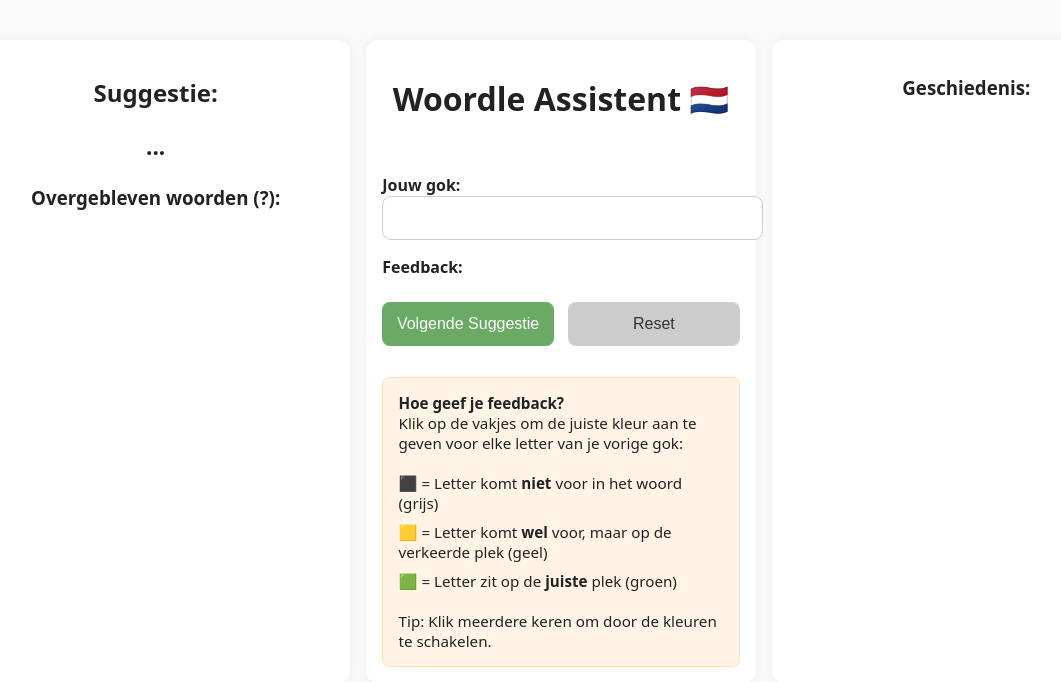
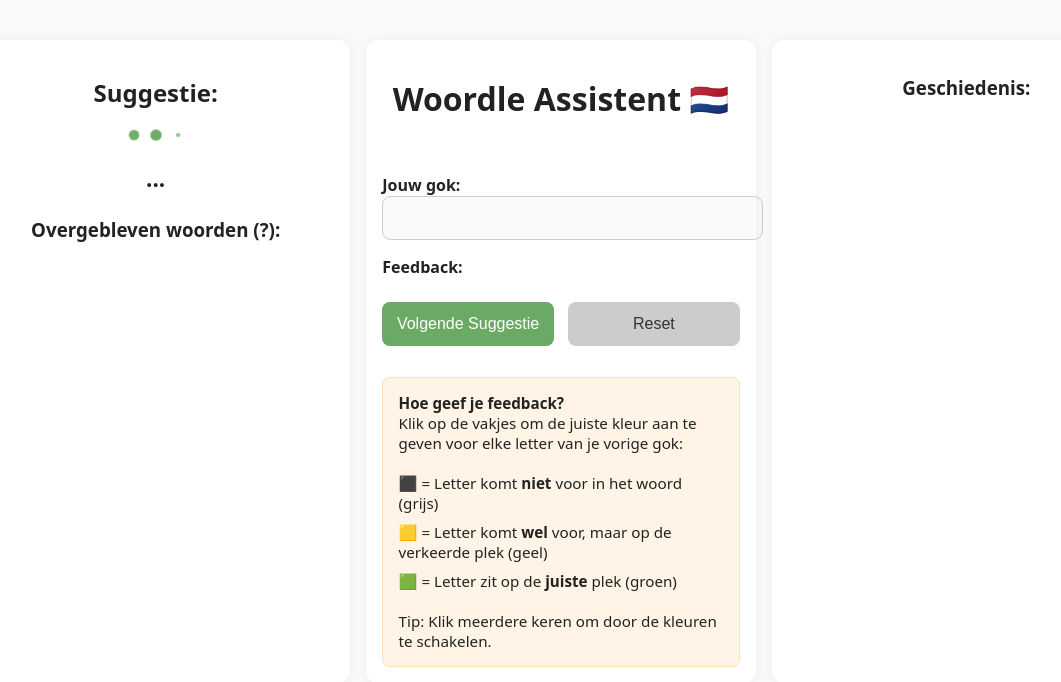
Before and after one commit to Yegberink/woordle_bot, a Flask app: page / in a window 1280 px wide. Shown: the top 682 px of the page, without its empty margins (79-1140 px from the left). Run offline with Flask 3, Linux system fonts and the light colour scheme; data that the repository does not hold is empty; parts of the project's set-up code (start-up, migrations or seed data) failed here and were passed over.

Commit message:
Add loading visualisation

```diff
--- a/templates/index.html
+++ b/templates/index.html
@@ -147,20 +147,61 @@
                 padding: 0.5em 0;
             }
         }
+
+        /* 🎯 Loading spinner styles */
+        #loading-spinner {
+            display: none;
+            justify-content: center;
+            align-items: center;
+            margin-top: 1em;
+        }
+
+        .spinner-dot {
+            width: 12px;
+            height: 12px;
+            background-color: #6aaa64;
+            border-radius: 50%;
+            margin: 0 5px;
+            animation: bounce 1.2s infinite ease-in-out;
+        }
+
+        .spinner-dot:nth-child(2) {
+            animation-delay: 0.2s;
+        }
+
+        .spinner-dot:nth-child(3) {
+            animation-delay: 0.4s;
+        }
+
+        @keyframes bounce {
+            0%, 80%, 100% {
+                transform: scale(0);
+                opacity: 0.5;
+            }
+            40% {
+                transform: scale(1);
+                opacity: 1;
+            }
+        }
     </style>
 </head>
 <body>
     <div class="layout">
-        <!-- Linkerkolom: Overgebleven woorden -->
+        <!-- Linkerkolom -->
         <div class="column" id="left-column">
             <h2>Suggestie:</h2>
+            <div id="loading-spinner">
+                <div class="spinner-dot"></div>
+                <div class="spinner-dot"></div>
+                <div class="spinner-dot"></div>
+            </div>
             <p id="suggestion">...</p>
 
             <h3>Overgebleven woorden (<span id="remaining-count">?</span>):</h3>
             <ul id="remaining-words"></ul>
         </div>
 
-        <!-- Middenkolom: Formulier, uitleg en suggestie -->
+        <!-- Middenkolom -->
         <div class="column" id="center-column">
             <h1>Woordle Assistent 🇳🇱</h1>
             <form id="wordle-form">
@@ -187,10 +228,9 @@
                 </ul>
                 Tip: Klik meerdere keren om door de kleuren te schakelen.
             </div>
-
         </div>
 
-        <!-- Rechterkolom: Geschiedenis -->
+        <!-- Rechterkolom -->
         <div class="column" id="right-column">
             <h3>Geschiedenis:</h3>
             <ul id="guess-history"></ul>
@@ -206,6 +246,7 @@
         const remainingList = document.getElementById("remaining-words");
         const historyList = document.getElementById("guess-history");
         const feedbackButtonsContainer = document.getElementById("feedback-buttons");
+        const loadingSpinner = document.getElementById("loading-spinner");
 
         function createFeedbackButtons(guess) {
             feedbackButtonsContainer.innerHTML = "";
@@ -257,6 +298,10 @@
         form.onsubmit = async function (e) {
             e.preventDefault();
 
+            loadingSpinner.style.display = "flex";
+            guessInput.disabled = true;
+
+            try {
                 const formData = new FormData(form);
                 const response = await fetch("/next", { method: "POST", body: formData });
                 const data = await response.json();
@@ -282,6 +327,13 @@
                 });
 
                 updateHistory(data.history);
+            } catch (err) {
+                suggestionEl.textContent = "Er ging iets mis.";
+                console.error(err);
+            } finally {
+                loadingSpinner.style.display = "none";
+                guessInput.disabled = false;
+            }
         };
 
         async function resetGame() {
@@ -297,6 +349,9 @@
         }
 
         async function loadInitialSuggestion() {
+            loadingSpinner.style.display = "flex";
+            guessInput.disabled = true;
+
             const response = await fetch("/next", { method: "POST" });
             const data = await response.json();
 
@@ -319,6 +374,8 @@
             });
 
             updateHistory(data.history);
+            loadingSpinner.style.display = "none";
+            guessInput.disabled = false;
         }
 
         window.onload = loadInitialSuggestion;
```
Also changed, not shown: 1 other file. Lines whose indentation alone changed are shown as unchanged.
